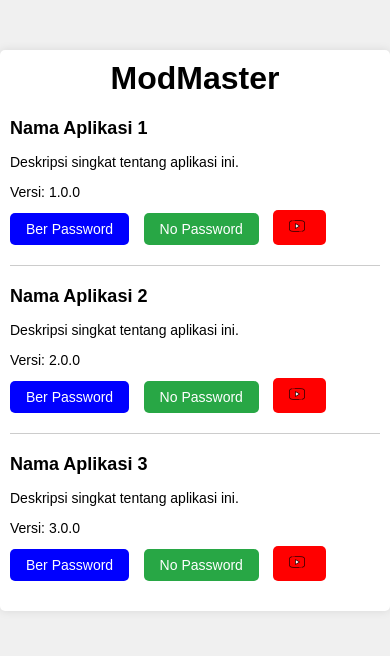
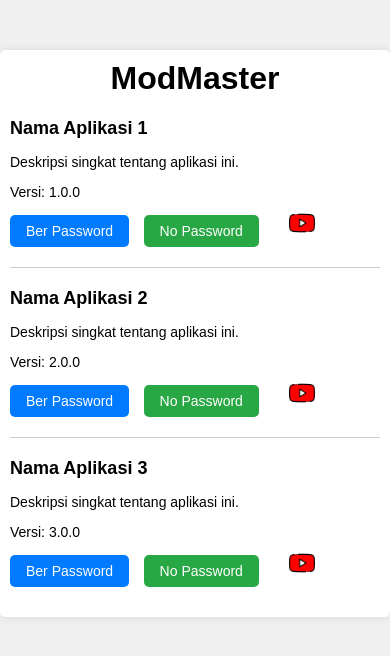
Before and after one commit to Kztutorial99/ModApk, a plain HTML site: page index.html in a window 390 px wide. Drawn offline with Linux system fonts and the light colour scheme.

Commit message:
Update index.html

```diff
--- a/index.html
+++ b/index.html
@@ -42,22 +42,12 @@
     .download-button {
         display: inline-block;
         padding: 10px 20px;
-        background-color: #00ff;
+        background-color: #007bff;
         color: #fff;
         text-decoration: none;
         border-radius: 5px;
         margin-right: 10px;
-        margin-bottom: 10px; /* Menambahkan margin bottom untuk mencegah sentuhan antara tombol */
-    }
-    .youtube-button {
-        display: inline-block;
-        padding: 10px 20px;
-        background-color: #ff0000;
-        color: #fff;
-        text-decoration: none;
-        border-radius: 5px;
-        margin-right: 10px;
-        margin-bottom: 10px; /* Menambahkan margin bottom untuk mencegah sentuhan antara tombol */
+        margin-bottom: 10px;
     }
     .download-button:hover,
     .youtube-button:hover {
@@ -94,8 +84,8 @@
             font-size: 14px;
         }
         .youtube-icon {
-            width: 16px;
-            height: 16px;
+            width: 26px;
+            height: 26px;
         }
     }
 </style>
```
